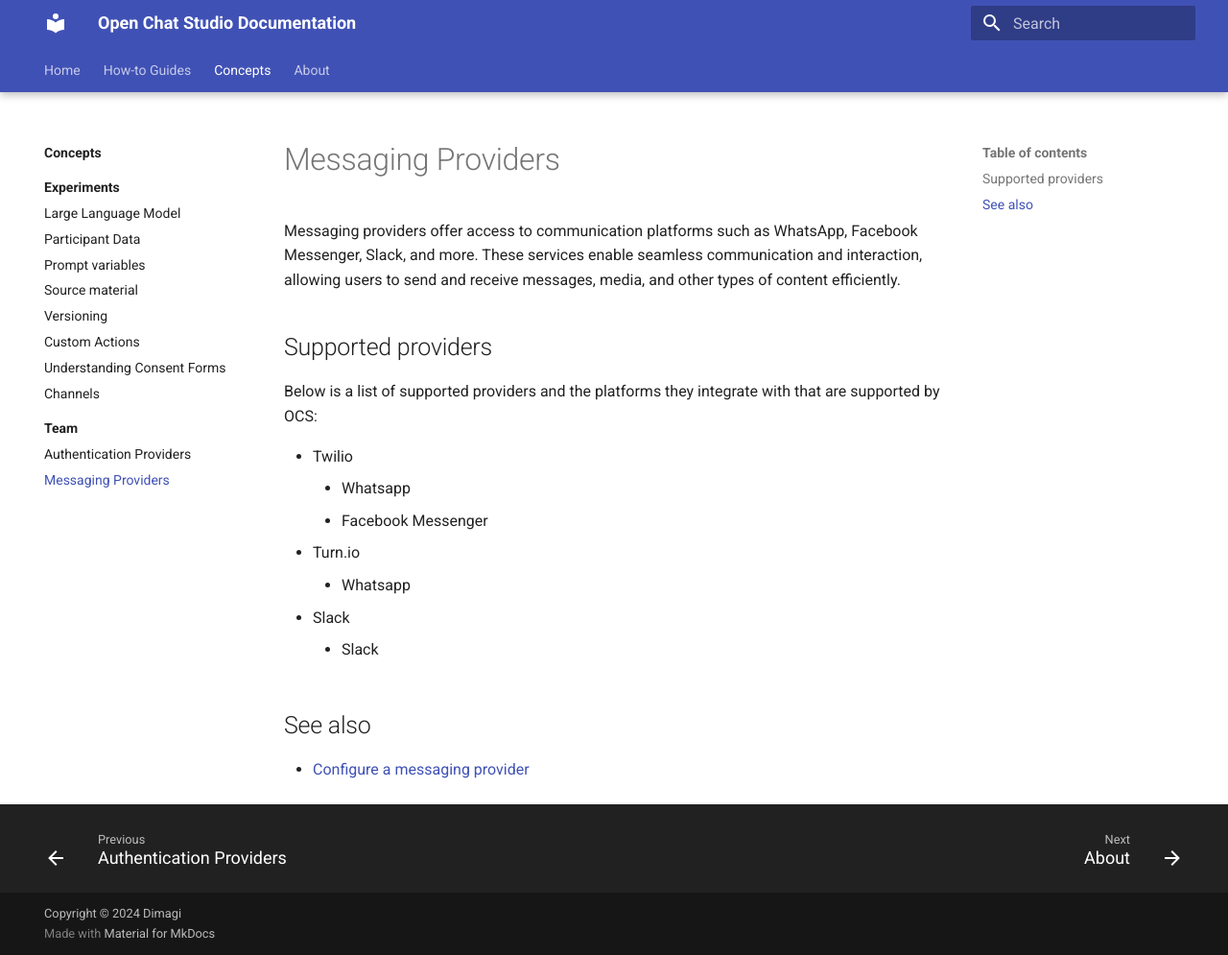
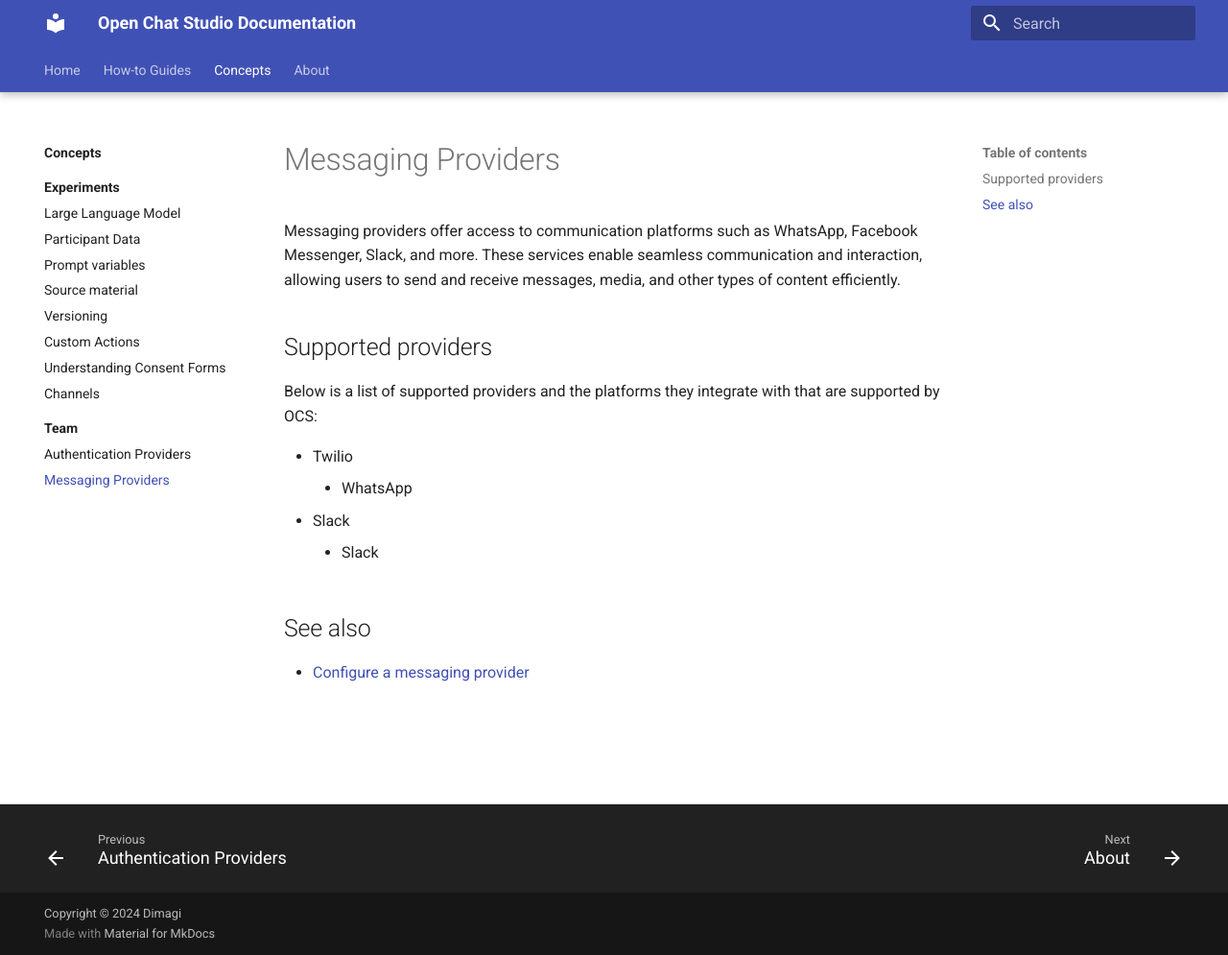
Before and after one commit to dimagi/open-chat-studio-docs, an MkDocs documentation site: the page built from docs/concepts/messaging_providers.md, in a window 1280 px wide and 995 px high. Shown: the whole window at 96% size. Built offline with MkDocs 1.6.1 and Material for MkDocs 9.7.7, drawn with Linux system fonts in a browser that asks for light colours.

Commit message:
Update docs/concepts/messaging_providers.md
Co-authored-by: github-actions[bot] <41898282+github-actions[bot]@users.noreply.github.com>

```diff
--- a/docs/concepts/messaging_providers.md
+++ b/docs/concepts/messaging_providers.md
@@ -6,10 +6,7 @@ Messaging providers offer access to communication platforms such as WhatsApp, Fa
 Below is a list of supported providers and the platforms they integrate with that are supported by OCS:
 
 - Twilio
-    - Whatsapp
-    - Facebook Messenger
-- Turn.io
-    - Whatsapp
+    - WhatsApp
 - Slack
     - Slack
 <!-- - SureAhdere
```
